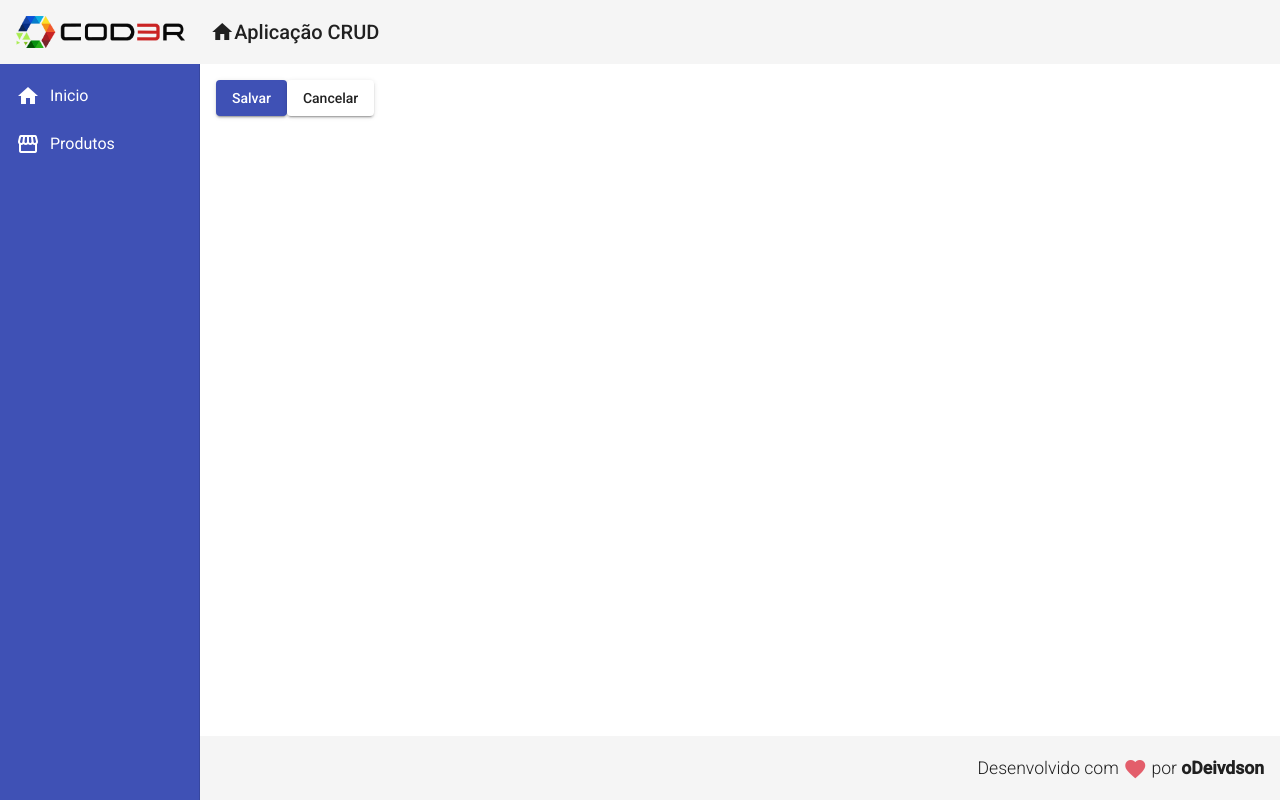
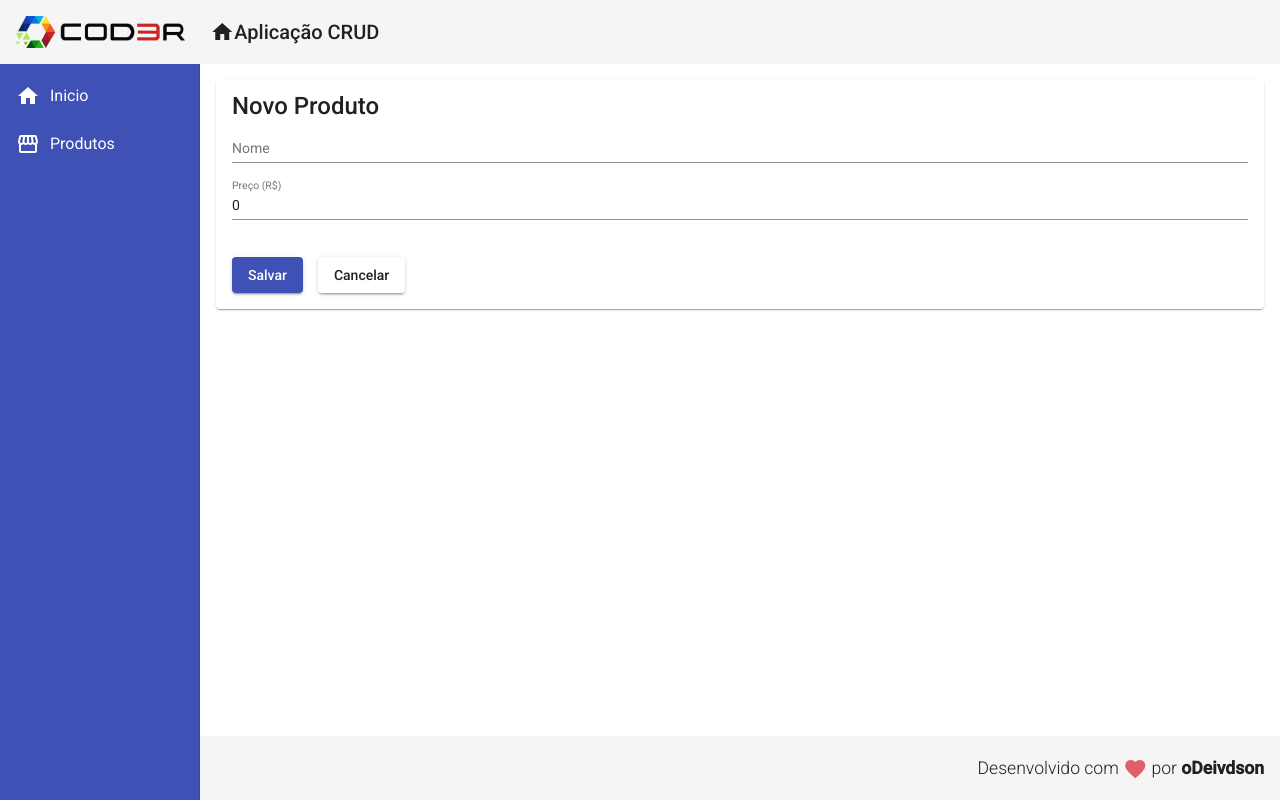
Before and after one commit to odeivdson/angular-crud, an Angular app in the folder frontend/: page /products/create in a window 1280 px wide. Built offline with nearby package versions, Linux system fonts and the light colour scheme.

Commit message:
Fomulário para adição de produtos

```diff
--- a/frontend/src/app/components/product/product-create/product-create.component.css
+++ b/frontend/src/app/components/product/product-create/product-create.component.css
@@ -0,0 +1,8 @@
+form {
+  display: flex;
+  flex-direction: column;
+}
+
+button {
+  margin: 20px 15px 0px 0px;
+}
--- a/frontend/src/app/components/product/product-create/product-create.component.html
+++ b/frontend/src/app/components/product/product-create/product-create.component.html
@@ -1,3 +1,14 @@
+<mat-card>
+    <mat-card-title>Novo Produto</mat-card-title>
+    <form>
+        <mat-form-field>
+            <input matInput placeholder="Nome" [(ngModel)] = "product.name" name="name">
+        </mat-form-field>
+        <mat-form-field>
+            <input matInput placeholder="Preço (R$)" [(ngModel)] = "product.price" name="price">
+        </mat-form-field>
+    </form>
+
     <button mat-raised-button (click)="createProduct()" color="primary">
         Salvar
     </button>
@@ -5,3 +16,4 @@
     <button mat-raised-button (click)="cancelProduct()" color="danger">
         Cancelar
     </button>
+</mat-card>
```
Also changed, not shown: frontend/src/app/app.module.ts (+7 -0 lines). Lines whose indentation alone changed are shown as unchanged.
